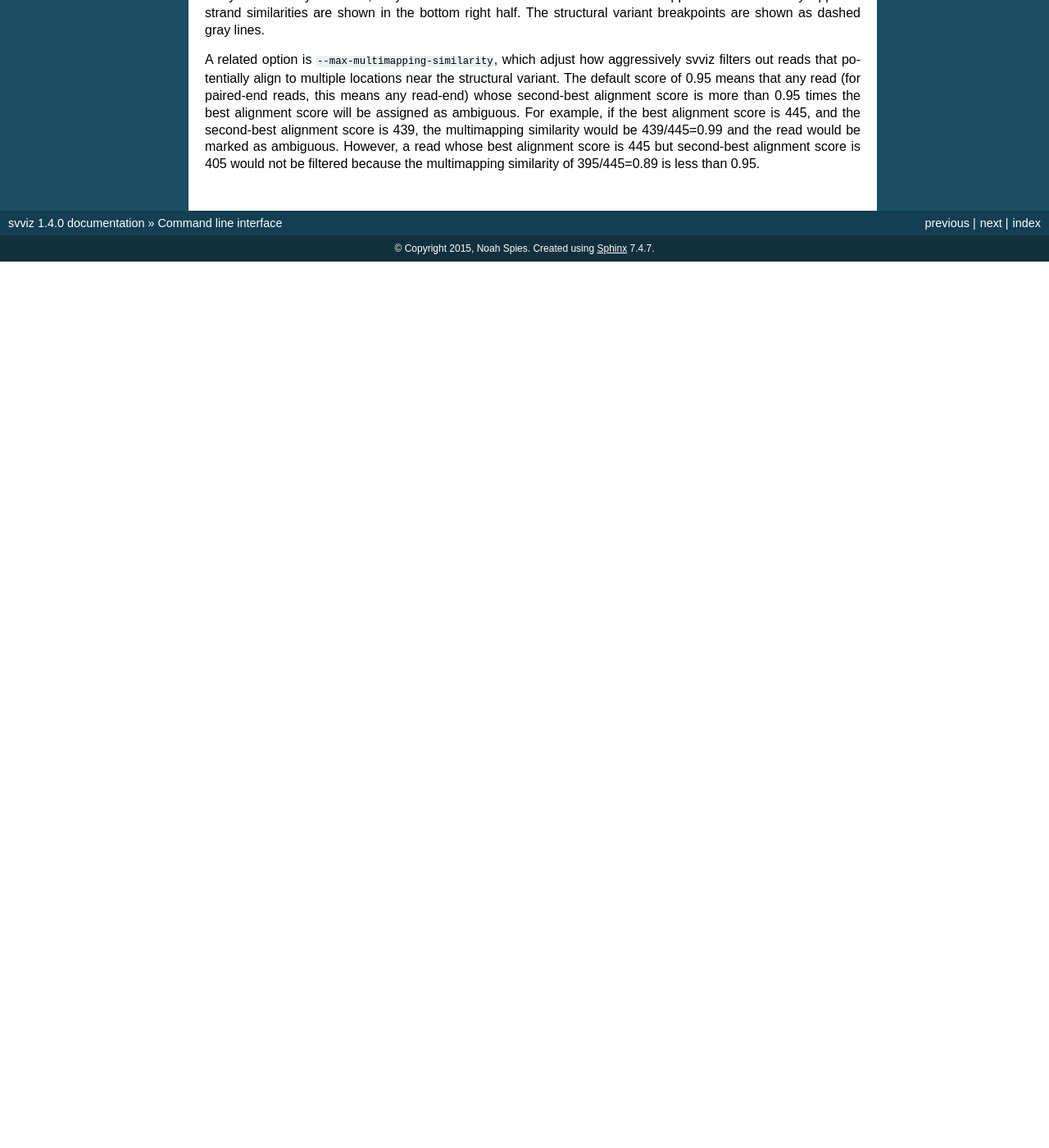
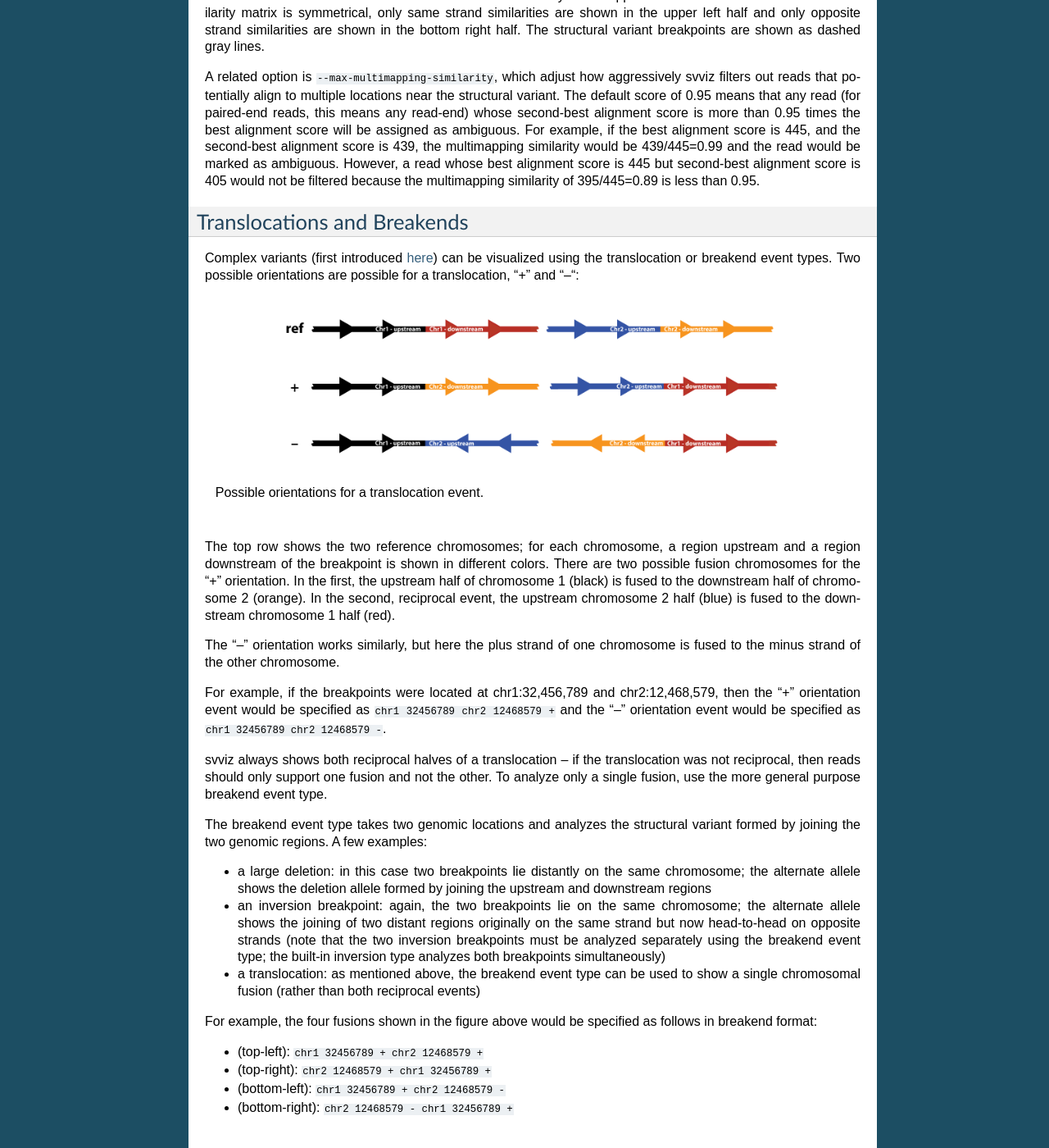
Before and after one commit to svviz/svviz, a Sphinx documentation site: the page built from docs/commandline.rst, in a window 1280 px wide and 1400 px high, scrolled down 1922 px. Shown: the whole window at 82% size. Built offline with Sphinx 7.4.7, drawn with Linux system fonts in a browser that asks for light colours; before the commit the page ends 2241 px from its top, so only the background shows below that; some of the changed text lies outside the part shown.

Commit message:
updating translocation/breakend docs

```diff
--- a/docs/commandline.rst
+++ b/docs/commandline.rst
@@ -14,8 +14,8 @@ To visualize your structural variant of interest, you will need at least the fol
     :Inversions: To specify an inverted region, use ``chrom start end``.
     :Insertions: The format for specifying insertions is ``chrom breakpoint <inserted sequence>``.
     :Mobile elements: Mobile element insertions can be specified by ``<mobile_elements.fasta> <chrom> <pos> <ME name> [ME strand [start [end]]]``, where ``<ME name>`` must match the header line from the mobile_elements.fasta file, and strand, start and end are optional coordinates of the relevant portion from the mobile element sequence.
-    :Translocations: Translocations can be specified using the following format: ``chrom1 start1 chrom2 start2 orientation``, where ``orientation`` is either ``+`` or ``-``, and specifies whether region1 and region2 are both on the plus strand of the genome, or are on opposite genomic strands.
-    :Breakend: Additional types of structural variant can be specified using `breakend <http://samtools.github.io/hts-specs/VCFv4.2.pdf>`_ format: ``chrom1 start1 strand1 chrom2 start2 strand2``. Note that, due to limitations of the Smith-Waterman alignment library used by svviz, breakend breakpoints must be distant from one another, relative to the insert size/read length.
+    :Translocations: Translocations can be specified using the following format: ``chrom1 pos1 chrom2 pos2 orientation``, where ``orientation`` is either ``+`` or ``-``, and specifies whether region1 and region2 are both on the plus strand of the genome, or are on opposite genomic strands; and pos1 and pos2 are the chromosomal coordinates of the breakpoints.
+    :Breakend: Additional types of structural variant can be specified using `breakend <http://samtools.github.io/hts-specs/VCFv4.2.pdf>`_ format: ``chrom1 pos1 strand1 chrom2 pos2 strand2``. Note that, due to limitations of the Smith-Waterman alignment library used by svviz, breakend breakpoints must be distant from one another, relative to the insert size/read length.
     :Batch: see :ref:`here <batch-mode>`
 
 For example, a deletion might be called as:
@@ -60,3 +60,39 @@ The dotplot output shows regions of similarity within the reference allele as li
 .. _multimapping:
 
 A related option is ``--max-multimapping-similarity``, which adjust how aggressively svviz filters out reads that potentially align to multiple locations near the structural variant. The default score of 0.95 means that any read (for paired-end reads, this means any read-end) whose second-best alignment score is more than 0.95 times the best alignment score will be assigned as ambiguous. For example, if the best alignment score is 445, and the second-best alignment score is 439, the multimapping similarity would be 439/445=0.99 and the read would be marked as ambiguous. However, a read whose best alignment score is 445 but second-best alignment score is 405 would not be filtered because the multimapping similarity of 395/445=0.89 is less than 0.95.
+
+
+
+Translocations and Breakends
+----------------------------
+
+Complex variants (first introduced :ref:`here <complex_variants>`) can be visualized using the translocation or breakend event types. Two possible orientations are possible for a translocation, "+" and "--":
+
+.. figure:: translocation_possibilities.png
+    :width: 80%
+    :align: center
+
+    Possible orientations for a translocation event.
+
+The top row shows the two reference chromosomes; for each chromosome, a region upstream and a region downstream of the breakpoint is shown in different colors. There are two possible fusion chromosomes for the "+" orientation. In the first, the upstream half of chromosome 1 (black) is fused to the downstream half of chromosome 2 (orange). In the second, reciprocal event, the upstream chromosome 2 half (blue) is fused to the downstream chromosome 1 half (red).
+
+The "--" orientation works similarly, but here the plus strand of one chromosome is fused to the minus strand of the other chromosome.
+
+For example, if the breakpoints were located at chr1:32,456,789 and chr2:12,468,579, then the "+" orientation event would be specified as ``chr1 32456789 chr2 12468579 +`` and the "--" orientation event would be specified as ``chr1 32456789 chr2 12468579 -``.
+
+svviz always shows both reciprocal halves of a translocation -- if the translocation was not reciprocal, then reads should only support one fusion and not the other. To analyze only a single fusion, use the more general purpose breakend event type.
+
+The breakend event type takes two genomic locations and analyzes the structural variant formed by joining the two genomic regions. A few examples:
+
+- a large deletion: in this case two breakpoints lie distantly on the same chromosome; the alternate allele shows the deletion allele formed by joining the upstream and downstream regions
+
+- an inversion breakpoint: again, the two breakpoints lie on the same chromosome; the alternate allele shows the joining of two distant regions originally on the same strand but now head-to-head on opposite strands (note that the two inversion breakpoints must be analyzed separately using the breakend event type; the built-in inversion type analyzes both breakpoints simultaneously)
+
+- a translocation: as mentioned above, the breakend event type can be used to show a single chromosomal fusion (rather than both reciprocal events)
+
+For example, the four fusions shown in the figure above would be specified as follows in breakend format:
+
+- (top-left): ``chr1 32456789 + chr2 12468579 +``
+- (top-right): ``chr2 12468579 + chr1 32456789 +``
+- (bottom-left): ``chr1 32456789 + chr2 12468579 -``
+- (bottom-right): ``chr2 12468579 - chr1 32456789 +``
```
Also changed, not shown: docs/translocation_possibilities.png (added).
